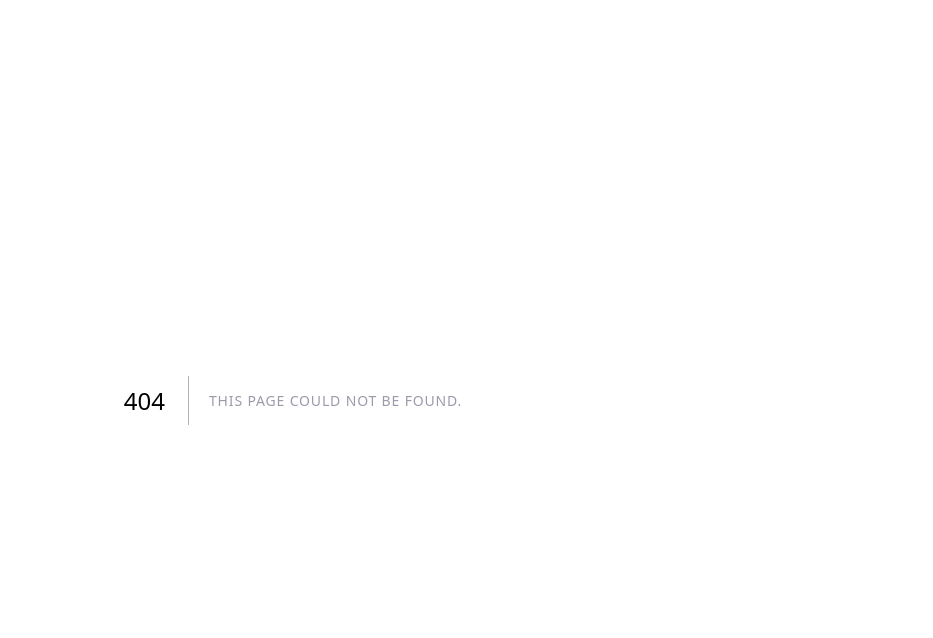
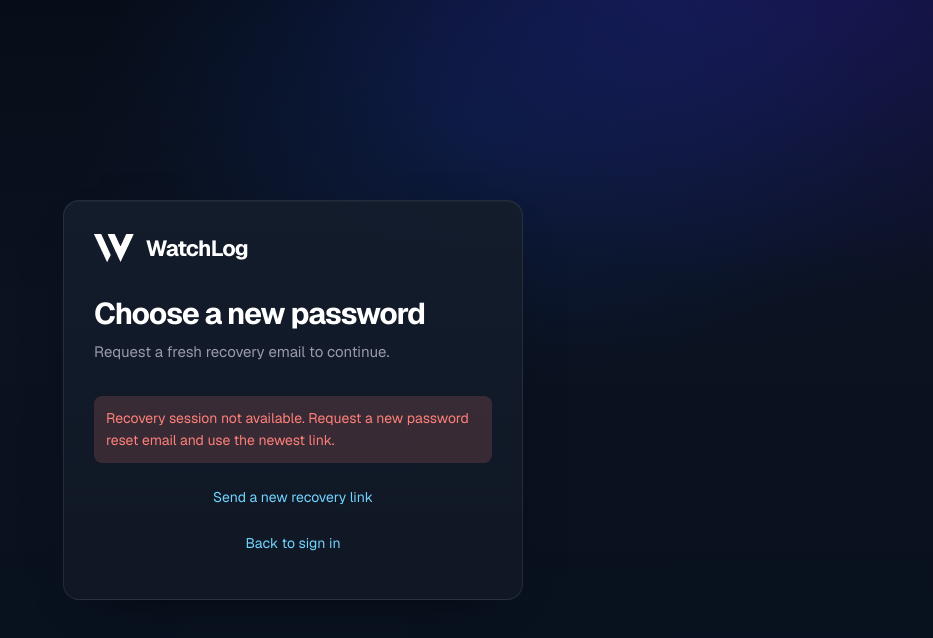
Before and after one commit to visioninfinity0007-droid/Watchlog-2, a Next.js app in the folder portal/: page /auth/reset in a window 1280 px wide. Before the commit this address had no page. Shown: the top 638 px of the page, without its empty margins (347-1280 px from the left). Built offline with nearby package versions, Linux system fonts and the light colour scheme; no server answers.

Commit message:
auth: add password recovery callback and update flow

```diff
--- /dev/null
+++ b/portal/app/auth/reset/page.js
@@ -0,0 +1,128 @@
+"use client";
+
+import { useEffect, useState } from "react";
+import { supabase, say } from "../../../lib/supabase";
+import Mark from "../../mark";
+
+function hashError() {
+  if (typeof window === "undefined") return "";
+  const params = new URLSearchParams(window.location.hash.replace(/^#/, ""));
+  const code = params.get("error_code");
+  const description = params.get("error_description");
+  if (!code && !description) return "";
+  if (code === "otp_expired") return "This recovery link is invalid or has expired. Request a new password reset email.";
+  return description ? description.replaceAll("+", " ") : "This recovery link could not be used.";
+}
+
+export default function ResetPassword() {
+  const [ready, setReady] = useState(false);
+  const [checking, setChecking] = useState(true);
+  const [password, setPassword] = useState("");
+  const [confirmPassword, setConfirmPassword] = useState("");
+  const [busy, setBusy] = useState(false);
+  const [error, setError] = useState("");
+
+  useEffect(() => {
+    const urlError = hashError();
+    if (urlError) {
+      setError(urlError);
+      setChecking(false);
+      return;
+    }
+
+    const sb = supabase();
+    let active = true;
+    let timer;
+
+    const accept = (event, session) => {
+      if (!active) return;
+      if (event === "PASSWORD_RECOVERY" || session) {
+        setReady(true);
+        setChecking(false);
+        if (timer) clearTimeout(timer);
+      }
+    };
+
+    const { data: listener } = sb.auth.onAuthStateChange((event, session) => accept(event, session));
+
+    sb.auth.getSession().then(({ data, error }) => {
+      if (!active) return;
+      if (error) {
+        setError(say(error));
+        setChecking(false);
+        return;
+      }
+      if (data.session) {
+        setReady(true);
+        setChecking(false);
+        return;
+      }
+      timer = setTimeout(() => {
+        if (!active) return;
+        setChecking(false);
+        setError("Recovery session not available. Request a new password reset email and use the newest link.");
+      }, 4000);
+    });
+
+    return () => {
+      active = false;
+      if (timer) clearTimeout(timer);
+      listener.subscription.unsubscribe();
+    };
+  }, []);
+
+  async function onSubmit(e) {
+    e.preventDefault();
+    setError("");
+    if (password.length < 6) {
+      setError("Password must be at least 6 characters.");
+      return;
+    }
+    if (password !== confirmPassword) {
+      setError("Passwords do not match.");
+      return;
+    }
+
+    setBusy(true);
+    const { error } = await supabase().auth.updateUser({ password });
+    if (error) {
+      setError(say(error));
+      setBusy(false);
+      return;
+    }
+
+    await supabase().auth.signOut();
+    location.replace("/login/");
+  }
+
+  return (
+    <div className="center">
+      <form className="auth-card" onSubmit={onSubmit}>
+        <div className="brand"><Mark /><span className="brand-name">WatchLog</span></div>
+        <h1>Choose a new password</h1>
+        <p className="sub">
+          {checking ? "Verifying your recovery link..." : ready ? "Set a new password for your WatchLog account." : "Request a fresh recovery email to continue."}
+        </p>
+
+        {error && <div className="err">{error}</div>}
+
+        {ready && (
+          <>
+            <label htmlFor="password">New password</label>
+            <input id="password" type="password" autoComplete="new-password" required minLength={6}
+                   value={password} onChange={(e) => setPassword(e.target.value)} />
+
+            <label htmlFor="confirm-password">Confirm new password</label>
+            <input id="confirm-password" type="password" autoComplete="new-password" required minLength={6}
+                   value={confirmPassword} onChange={(e) => setConfirmPassword(e.target.value)} />
+
+            <button type="submit" disabled={busy}>{busy ? "Updating..." : "Update password"}</button>
+          </>
+        )}
+
+        {!ready && !checking && <p className="alt"><a href="/forgot-password/">Send a new recovery link</a></p>}
+        <p className="alt"><a href="/login/">Back to sign in</a></p>
+      </form>
+    </div>
+  );
+}
```
